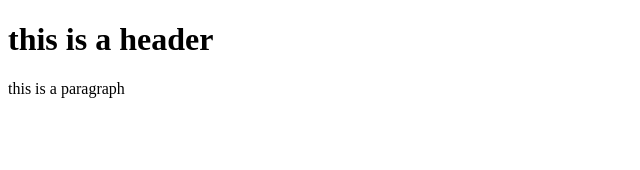
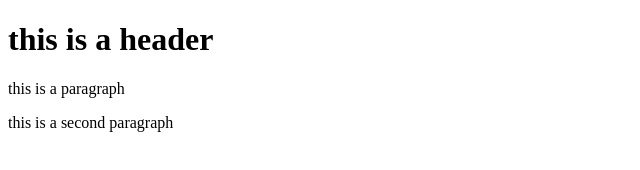
Before and after one commit to hariharas-wq/first-project, a plain HTML site: page index.html in a window 1280 px wide. Shown: the whole page, without its empty margins (0-640 px from the left). Drawn offline with Linux system fonts and the light colour scheme.

Commit message:
third commit

```diff
--- a/index.html
+++ b/index.html
@@ -4,6 +4,7 @@
     <body>
         <h1>this is a header</h1>
         <p>this is a paragraph</p>
+        <p1>this is a second paragraph</p1>
 
     </body>
 </html>
```
